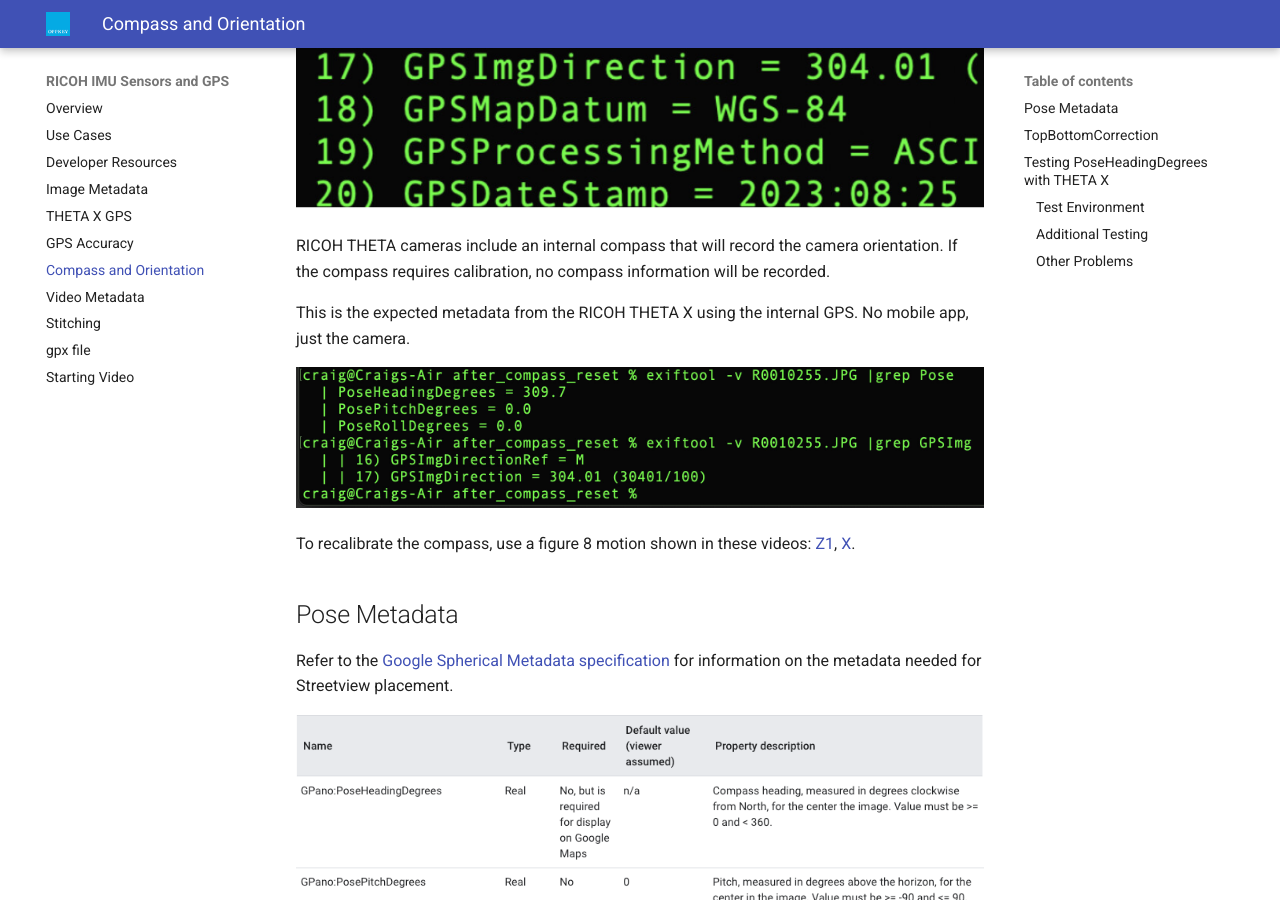
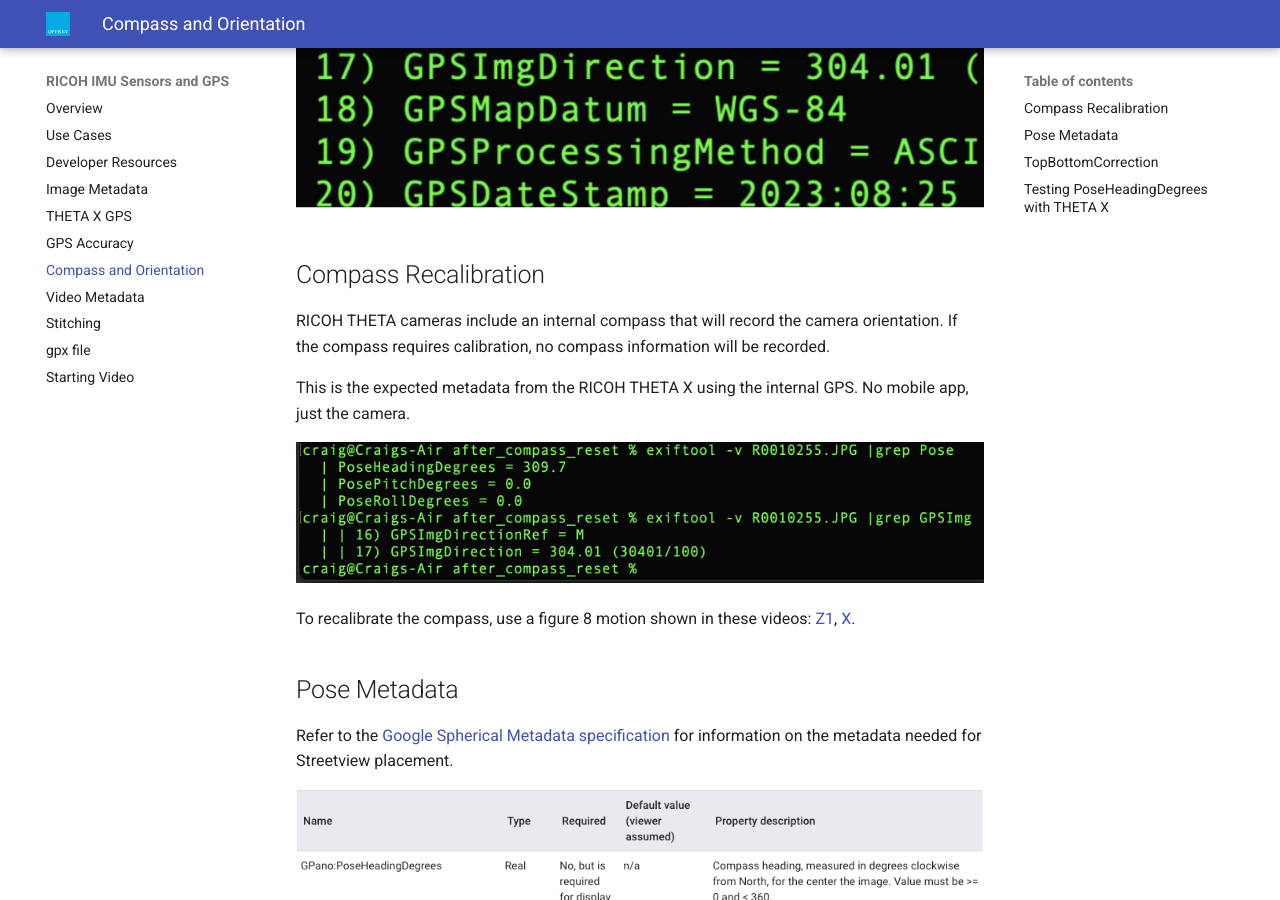
Before and after one commit to codetricity/theta-gis, an MkDocs documentation site: the page built from docs/compass_orientation.md, in a window 1280 px wide and 900 px high, scrolled down 315 px. Built offline with MkDocs 1.6.1 and Material for MkDocs 9.7.7, drawn with Linux system fonts in a browser that asks for light colours.

Commit message:
fixing TOC headings

```diff
--- a/docs/compass_orientation.md
+++ b/docs/compass_orientation.md
@@ -1,6 +1,8 @@
 # Internal Compass and Camera Orientation
 
 ![compass](images/compass_orientation/compass.png)
+
+## Compass Recalibration
 
 RICOH THETA cameras include an internal compass that will record the camera orientation.
 If the compass requires calibration, no compass information will be recorded.
@@ -35,7 +37,7 @@
 
 _Testing provided by community member [@caitlyn](https://community.theta360.guide/u/caitlyn/summary)_
 
-### Test Environment
+<h2>Test Environment</h2>
 
 * Exiftool version - 12.92
 * Ricoh THETA X firmware version - 2.50.2
@@ -43,7 +45,7 @@
 * Condition of camera - GPS is **on** (solid, white logo appears in top left corner), bluetooth and wifi disabled
 * ImageCapture app to transfer photos
 
-### Additional Testing
+<h2>Additional Testing</h2>
 
 I conducted additional testing on the internal GPS of the Ricoh THETA X to try to retrieve the PoseHeadingDegrees. Here are the steps and challenges I ultimately ran into to get the data.
 
@@ -70,7 +72,7 @@
 
 ![exiftool results](images/compass_orientation/exiftool-results.png)
 
-### Other Problems
+<h2>Other Problems</h2>
 
 * On one of the cameras we were testing on, we had to reset the settings because the GPS icon did not appear even after enabling the icon. It's key that the icon appears as a solid, white logo and not an outline in the corner.
 * The Mac photos app and Ricoh File transfer app doesn't work for retrieving the GPS information for the camera. Instead, use the Image Capture app if on a Mac.
```
